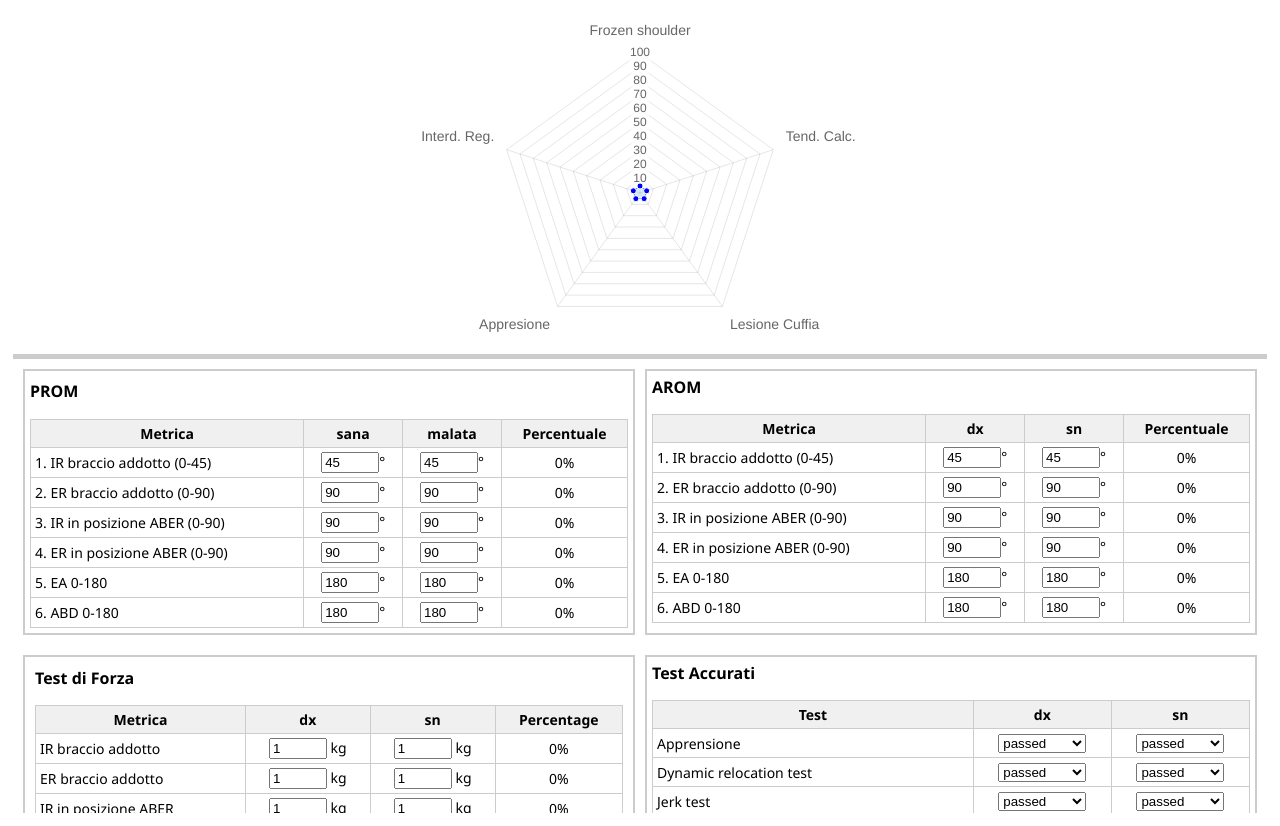
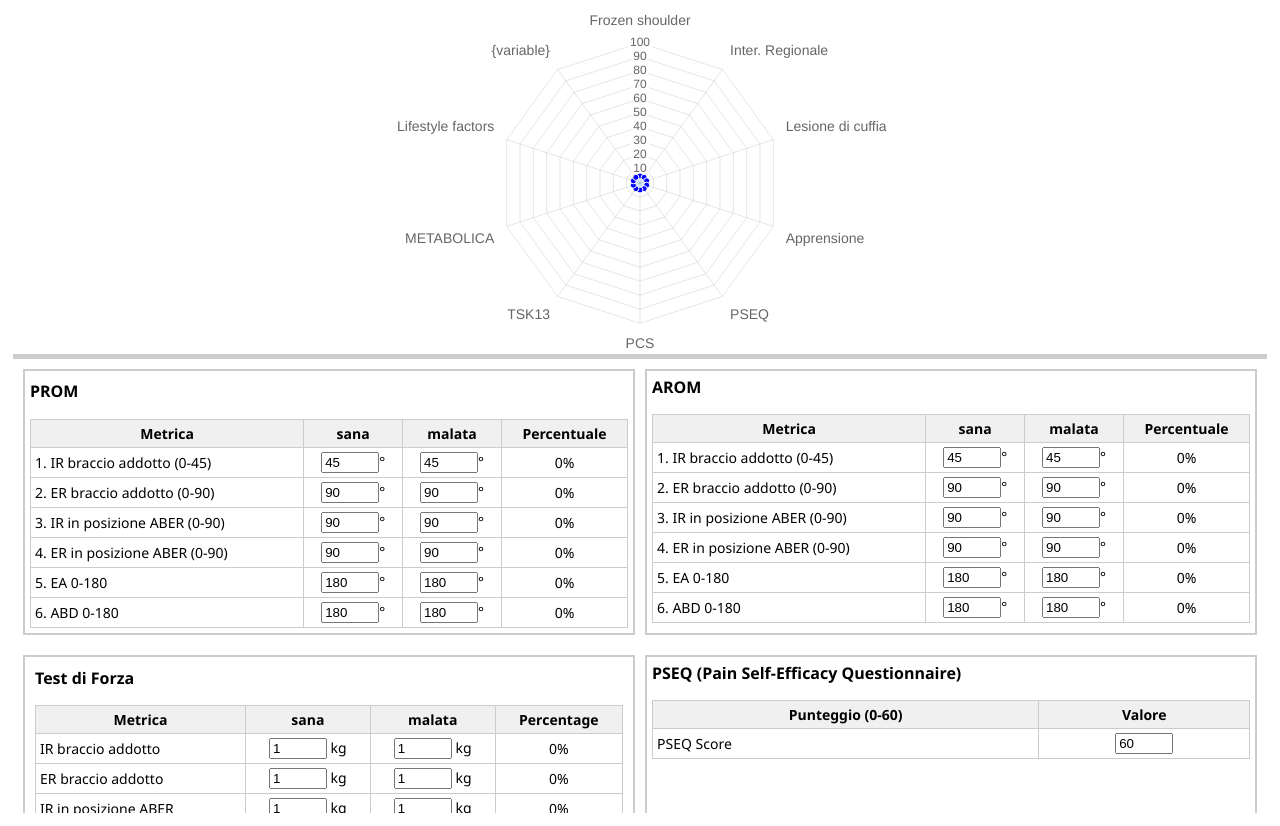
Before and after one commit to tommyiaq/psr, a plain HTML site: page index.html in a window 1280 px wide. Drawn offline with nearby package versions, Linux system fonts and the light colour scheme.

Commit message:
PSEQ and complete radar

```diff
--- a/index.html
+++ b/index.html
@@ -68,8 +68,8 @@
             <table class="sub-table">
                 <tr>
                     <th>Metrica</th>
-                    <th>dx</th>
-                    <th>sn</th>
+                    <th>sana</th>
+                    <th>malata</th>
                     <th>Percentuale</th>
                 </tr>
                 <tr>
@@ -116,8 +116,8 @@
                 <table class="sub-table">
                     <tr>
                         <th>Metrica</th>
-                        <th>dx</th>
-                        <th>sn</th>
+                        <th>sana</th>
+                        <th>malata</th>
                         <th>Percentage</th>
                     </tr>
                     <tr>
@@ -159,58 +159,61 @@
                 </table>
             </div>
         </div>
+                <div class="frozen-shoulder">
+            <h3>PSEQ (Pain Self-Efficacy Questionnaire)</h3>
+            <table class="sub-table">
+                <tr>
+                    <th>Punteggio (0-60)</th>
+                    <th>Valore</th>
+                </tr>
+                <tr>
+                    <td>PSEQ Score</td>
+                    <td><input type="number" id="pseq-score" min="0" max="60" value="60"></td>
+                </tr>
+            </table>
+        </div>
         <div class="frozen-shoulder">
             <h3>Test Accurati</h3>
             <table class="sub-table">
                 <tr>
                     <th>Test</th>
-                    <th>dx</th>
-                    <th>sn</th>
+                    <th>malata</th>
                 </tr>
                 <tr>
                     <td>Apprensione</td>
                     <td><select id="ta-apprensione-dx"><option selected>passed</option><option>not passed</option></select></td>
-                    <td><select id="ta-apprensione-sn"><option selected>passed</option><option>not passed</option></select></td>
                 </tr>
                 <tr>
                     <td>Dynamic relocation test</td>
                     <td><select id="ta-dynamic-dx"><option selected>passed</option><option>not passed</option></select></td>
-                    <td><select id="ta-dynamic-sn"><option selected>passed</option><option>not passed</option></select></td>
                 </tr>
                 <tr>
                     <td>Jerk test</td>
                     <td><select id="ta-jerk-dx"><option selected>passed</option><option>not passed</option></select></td>
-                    <td><select id="ta-jerk-sn"><option selected>passed</option><option>not passed</option></select></td>
                 </tr>
                 <tr>
                     <td>ERLS</td>
                     <td><select id="ta-erls-dx"><option selected>passed</option><option>not passed</option></select></td>
-                    <td><select id="ta-erls-sn"><option selected>passed</option><option>not passed</option></select></td>
                 </tr>
                 <tr>
                     <td>DROP SIGN</td>
                     <td><select id="ta-drop-dx"><option selected>passed</option><option>not passed</option></select></td>
-                    <td><select id="ta-drop-sn"><option selected>passed</option><option>not passed</option></select></td>
                 </tr>
                 <tr>
                     <td>LIFT OFF</td>
                     <td><select id="ta-lift-dx"><option selected>passed</option><option>not passed</option></select></td>
-                    <td><select id="ta-lift-sn"><option selected>passed</option><option>not passed</option></select></td>
                 </tr>
                 <tr>
                     <td>BELLY PRESS</td>
                     <td><select id="ta-belly-dx"><option selected>passed</option><option>not passed</option></select></td>
-                    <td><select id="ta-belly-sn"><option selected>passed</option><option>not passed</option></select></td>
                 </tr>
                 <tr>
                     <td>ULNT 1</td>
                     <td><select id="ta-ulnt1-dx"><option selected>passed</option><option>not passed</option></select></td>
-                    <td><select id="ta-ulnt1-sn"><option selected>passed</option><option>not passed</option></select></td>
                 </tr>
                 <tr>
-                    <td>MOVIMENTI RIPETUTI CERVICALI</td>
+                    <td>Movimenti ripetuti cervicali</td>
                     <td><select id="ta-movimenti-dx"><option selected>passed</option><option>not passed</option></select></td>
-                    <td><select id="ta-movimenti-sn"><option selected>passed</option><option>not passed</option></select></td>
                 </tr>
             </table>
         </div>
--- a/script.js
+++ b/script.js
@@ -1,9 +1,9 @@
 const ctx = document.getElementById('radarChart').getContext('2d');
 const data = {
-    labels: ['Frozen shoulder', 'Tend. Calc.', 'Lesione Cuffia', 'Appresione', 'Interd. Reg.'],
+    labels: ['Frozen shoulder', 'Inter. Regionale', 'Lesione di cuffia', 'Apprensione', 'PSEQ', 'PCS', 'TSK13', 'METABOLICA', 'Lifestyle factors', '{variable}'],
     datasets: [{
         label: 'Il tuo punteggio',
-        data: [0, 0, 0, 0, 0],
+        data: [0, 0, 0, 0, 0, 0, 0, 0, 0, 0],
         fill: true,
         backgroundColor: 'rgba(54, 162, 235, 0.2)',
         borderColor: 'rgba(54, 162, 235, 1)',
@@ -102,7 +102,7 @@ function updateChart() {
     const arom_ea_sn = parseFloat(document.getElementById('arom-ea-sn').value) || 0;
     const arom_abd_dx = parseFloat(document.getElementById('arom-abd-dx').value) || 0;
     const arom_abd_sn = parseFloat(document.getElementById('arom-abd-sn').value) || 0;
-    const test_ids = ['ta-erls-dx', 'ta-erls-sn', 'ta-drop-dx', 'ta-drop-sn', 'ta-belly-dx', 'ta-belly-sn', 'ta-lift-dx', 'ta-lift-sn'];
+    const test_ids = ['ta-erls-dx', 'ta-drop-dx', 'ta-belly-dx', 'ta-lift-dx'];
     const test_condition = test_ids.some(id => document.getElementById(id).value === 'not passed');
     const prom_condition = prom_ea_dx >= 120 && prom_ea_sn >= 120 && prom_abd_dx >= 120 && prom_abd_sn >= 120;
     const prom_level = prom_condition ? 1 : 0;
@@ -119,8 +119,8 @@ function updateChart() {
     const lc_segment = Math.max(Math.round(lc_segment_value), 5);
 
     // Calculate Appresione
-    const apprensione_positive = ['ta-apprensione-dx', 'ta-apprensione-sn'].some(id => document.getElementById(id).value === 'not passed');
-    const dynamic_positive = ['ta-dynamic-dx', 'ta-dynamic-sn'].some(id => document.getElementById(id).value === 'not passed');
+    const apprensione_positive = ['ta-apprensione-dx'].some(id => document.getElementById(id).value === 'not passed');
+    const dynamic_positive = ['ta-dynamic-dx'].some(id => document.getElementById(id).value === 'not passed');
     let apprensione_value = 0;
     if (apprensione_positive) {
         apprensione_value = 100;
@@ -130,8 +130,8 @@ function updateChart() {
     apprensione_value = Math.max(apprensione_value, 5);
 
     // Calculate Interdipendenza Regionale
-    const ulnt1_positive = ['ta-ulnt1-dx', 'ta-ulnt1-sn'].some(id => document.getElementById(id).value === 'not passed');
-    const movimenti_positive = ['ta-movimenti-dx', 'ta-movimenti-sn'].some(id => document.getElementById(id).value === 'not passed');
+    const ulnt1_positive = ['ta-ulnt1-dx'].some(id => document.getElementById(id).value === 'not passed');
+    const movimenti_positive = ['ta-movimenti-dx'].some(id => document.getElementById(id).value === 'not passed');
     let interd_value = 0;
     if (ulnt1_positive) {
         interd_value = 100;
@@ -139,6 +139,10 @@ function updateChart() {
         interd_value = 50;
     }
     interd_value = Math.max(interd_value, 5);
+
+    // Calculate PSEQ (Pain Self-Efficacy Questionnaire)
+    const pseq_score = parseFloat(document.getElementById('pseq-score').value) || 0;
+    const pseq_value = Math.max(5, 100 - (pseq_score * 95 / 60));
 
     // Calculate AROM
     const arom_ids = ['arom-ir-add', 'arom-er-add', 'arom-ir-aber', 'arom-er-aber', 'arom-ea', 'arom-abd'];
@@ -165,28 +169,33 @@ function updateChart() {
 
     data.datasets[0].data = [
         Math.max(Math.round(segment), 5),
+        Math.max(interd_value, 5),
+        Math.max(lc_segment, 5),
+        Math.max(apprensione_value, 5),
+        Math.max(Math.round(pseq_value), 5),
         5,
-        lc_segment,
-        apprensione_value,
-        interd_value
+        5,
+        5,
+        5,
+        5
     ];
 
     // Change point color to red if that value is 100
     data.datasets[0].pointBackgroundColor = data.datasets[0].data.map((val, i) => {
+        if (i === 1) {
+            return ulnt1_positive ? 'red' : 'blue';
+        }
         if (i === 2) {
             return (prom_condition && arom_condition && test_condition) ? 'red' : 'blue';
         }
         if (i === 3) {
             return apprensione_positive ? 'red' : 'blue';
         }
-        if (i === 4) {
-            return ulnt1_positive ? 'red' : 'blue';
-        }
         return val === 100 ? 'red' : 'blue';
     });
     data.datasets[0].pointRadius = data.datasets[0].data.map((val, i) => {
+        if (i === 1 && ulnt1_positive) return 6;
         if (i === 3 && apprensione_positive) return 6;
-        if (i === 4 && ulnt1_positive) return 6;
         return val === 100 ? 6 : 3;
     });
 
```
